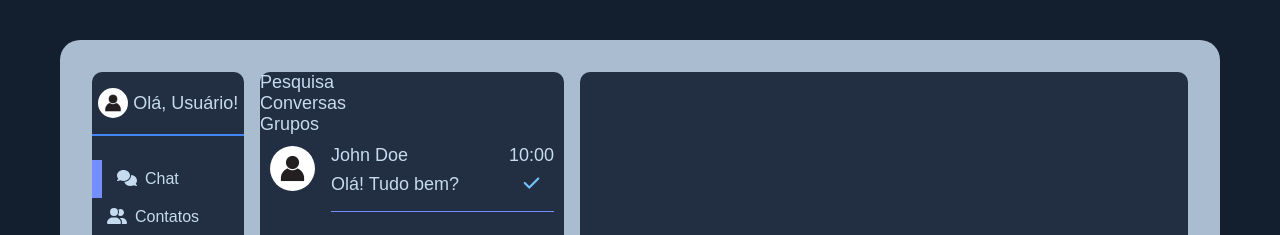
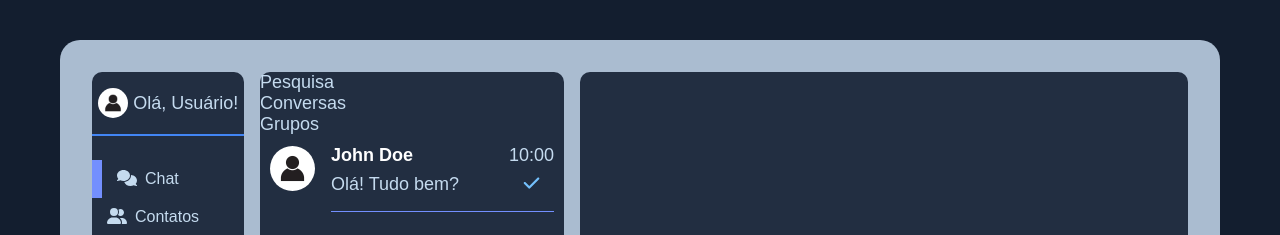
Before and after one commit to AdrielKlem/chatroom, a React (Vite) app: page / in a window 1280 px wide. Shown: the top 235 px of the page. Built offline with nearby package versions, Linux system fonts and the light colour scheme.

Commit message:
update chatItem NameUser

```diff
--- a/src/components/ChatItem/styles.ts
+++ b/src/components/ChatItem/styles.ts
@@ -44,7 +44,8 @@ export const DetailsTime = styled.div`
 `
 
 export const NameUser = styled.div`
-
+    color: ${({ theme }) => theme.colors.textColorPrincipal};
+    font-weight: 700;
 `
 
 export const LastMessage = styled.p`
```
